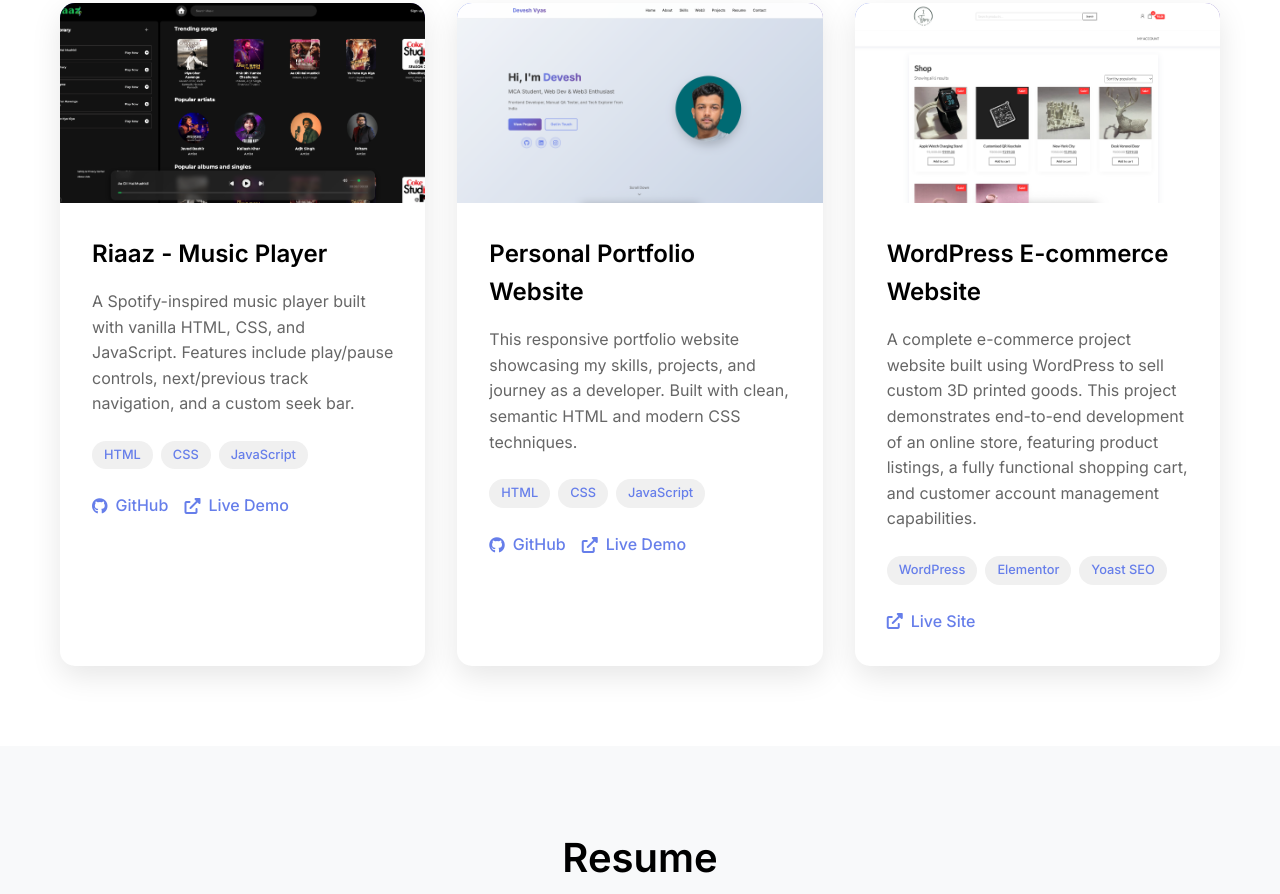
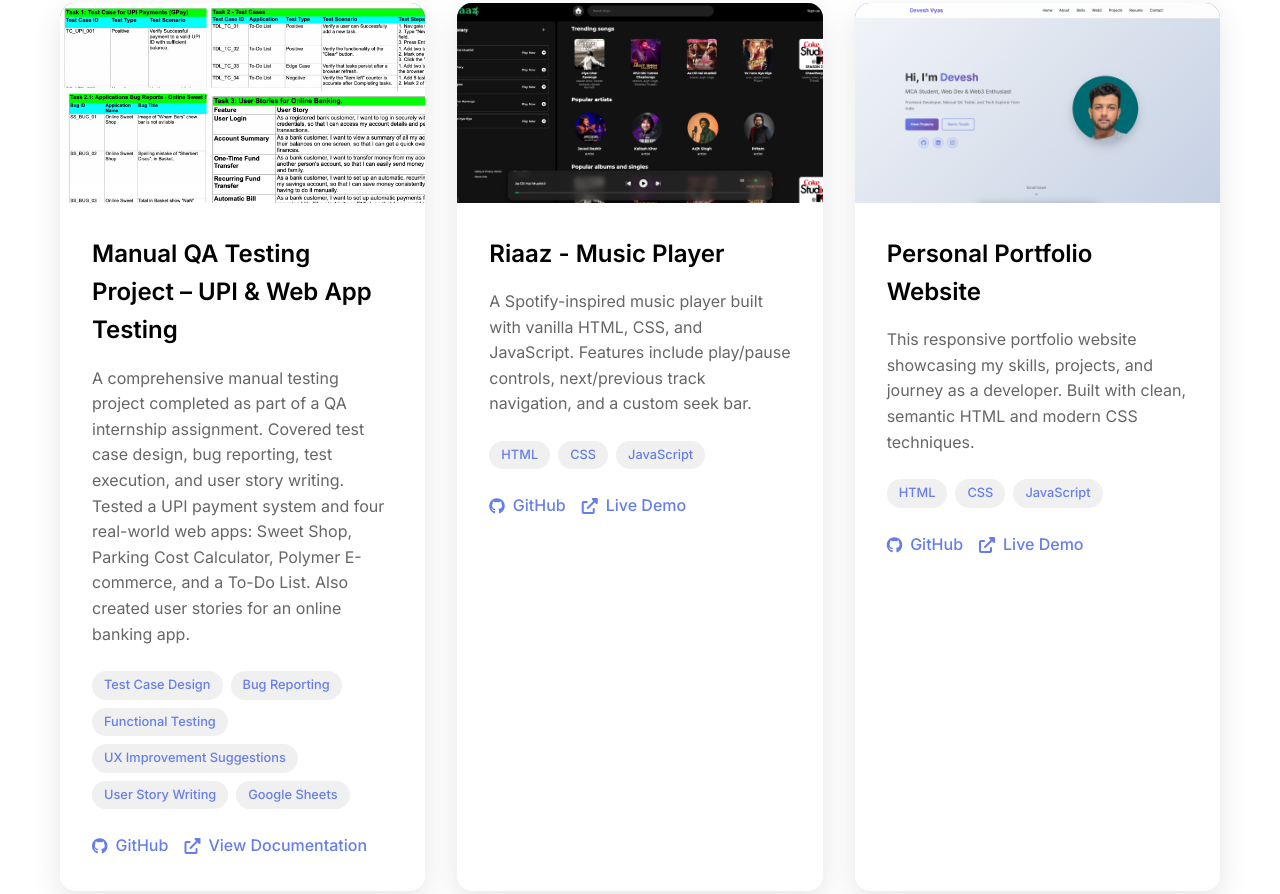
Before and after one commit to deveshvyas1/MyPortfolio, a plain HTML site: page index.html in a window 1280 px wide. Shown: the part 4506-5400 px from the top of the page. Drawn offline with Linux system fonts and the light colour scheme.

Commit message:
Added QA Manual Testing Project to Featured Projects
- Added comprehensive QA project as the first featured project
- Showcases manual testing skills: test case design, bug reporting, functional testing
- Includes UPI payment system and web app testing experience
- Added QA Project1.png image for visual representation
- Links to GitHub repository and Google Sheets documentation
- Demonstrates professional QA internship work and methodology

```diff
--- a/index.html
+++ b/index.html
@@ -367,6 +367,36 @@
             <div class="projects-grid">
                 <div class="project-card">
                     <div class="project-image">
+                        <a href="https://docs.google.com/spreadsheets/d/1XsRB3GCEgAONx9mGzA13qSQ9uPTrtJJDxvzIwivj6H0/edit?usp=sharing" target="_blank" class="project-image-link">
+                            <img src="QA Project1.png" alt="QA Manual Testing Project Preview" class="project-preview-img">
+                        </a>
+                    </div>
+                    <div class="project-content">
+                        <h3>Manual QA Testing Project – UPI & Web App Testing</h3>
+                        <p>A comprehensive manual testing project completed as part of a QA internship assignment. Covered test case design, bug reporting, test execution, and user story writing. Tested a UPI payment system and four real-world web apps: Sweet Shop, Parking Cost Calculator, Polymer E-commerce, and a To-Do List. Also created user stories for an online banking app.</p>
+                        <div class="project-tech">
+                            <span class="tech-tag">Test Case Design</span>
+                            <span class="tech-tag">Bug Reporting</span>
+                            <span class="tech-tag">Functional Testing</span>
+                            <span class="tech-tag">UX Improvement Suggestions</span>
+                            <span class="tech-tag">User Story Writing</span>
+                            <span class="tech-tag">Google Sheets</span>
+                        </div>
+                        <div class="project-links">
+                            <a href="https://github.com/deveshvyas1/QA-Manual-Project-UPI-WebApps" target="_blank" class="project-link">
+                                <i class="fab fa-github"></i>
+                                GitHub
+                            </a>
+                            <a href="https://docs.google.com/spreadsheets/d/1XsRB3GCEgAONx9mGzA13qSQ9uPTrtJJDxvzIwivj6H0/edit?usp=sharing" target="_blank" class="project-link">
+                                <i class="fas fa-external-link-alt"></i>
+                                View Documentation
+                            </a>
+                        </div>
+                    </div>
+                </div>
+
+                <div class="project-card">
+                    <div class="project-image">
                         <a href="https://riyaaz.netlify.app/" target="_blank" class="project-image-link">
                             <img src="Riaaz - music player.png" alt="Riaaz Music Player Preview" class="project-preview-img">
                         </a>
```
Also changed, not shown: QA Project1.png (added), 1 other file.
